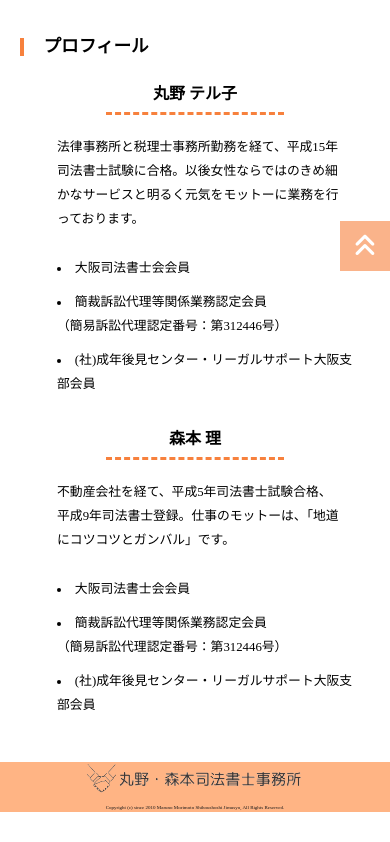
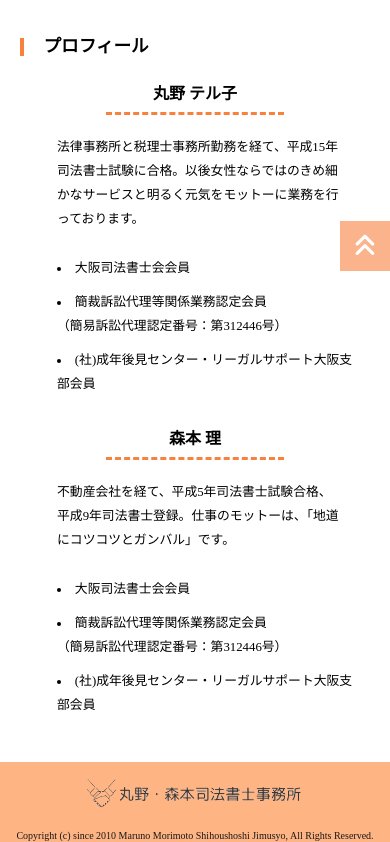
Before and after one commit to megumiruku/Maruno-office, a Vue app: page /staff in a window 390 px wide. Shown: the part 573-1415 px from the top of the page. Before the commit the page ends 1385 px from the top, so only its background shows below. Built offline with nearby package versions, Linux system fonts and the light colour scheme.

Commit message:
second-commit

```diff
--- a/src/components/Footer.vue
+++ b/src/components/Footer.vue
@@ -57,9 +57,6 @@
 }
 
 @media screen and (max-width: 768px) {
-  #footer {
-    height: 10%;
-  }
   .flex {
     display: block;
   }
@@ -74,11 +71,11 @@
   }
   .logo {
     width: 95%;
+    margin: 15px 0;
   }
   small {
-    font-size: 5px;
-    margin-bottom: 0;
-    padding-bottom: 0;
+    font-size: 10px;
+
   }
 }
 </style>
--- a/src/components/Main.vue
+++ b/src/components/Main.vue
@@ -368,6 +368,7 @@
     width: 100%;
     font-size: 0.7rem;
     padding:0;
+    font-weight: normal;
   }
   .service-card-ttl {
     font-size: 1rem;
@@ -400,6 +401,7 @@
     width: 100%;
     font-size: 0.8rem;
     text-align: left;
+    font-weight: normal;
   }
   .feature-img {
     width: 60%;
@@ -418,6 +420,8 @@
   .news-content .content {
     font-size:0.8rem;
     text-align: center;
+    margin: 0;
+    padding: 0;
   }
   .news-content .date {
     font-size: 0.9rem;
```
